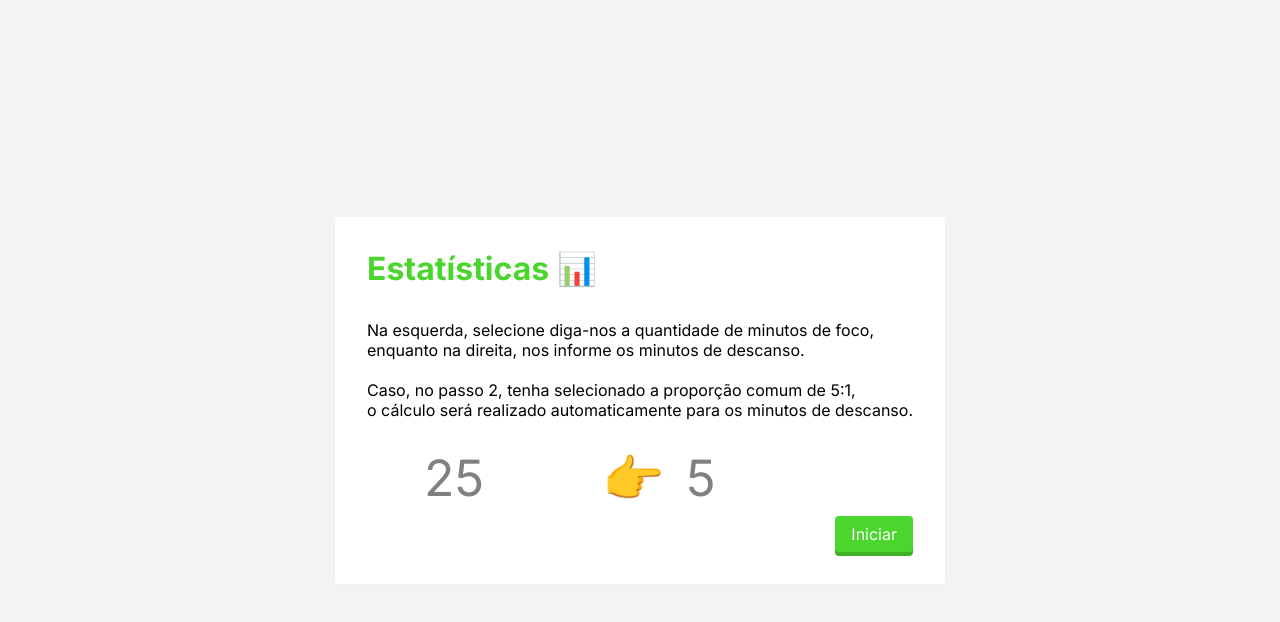
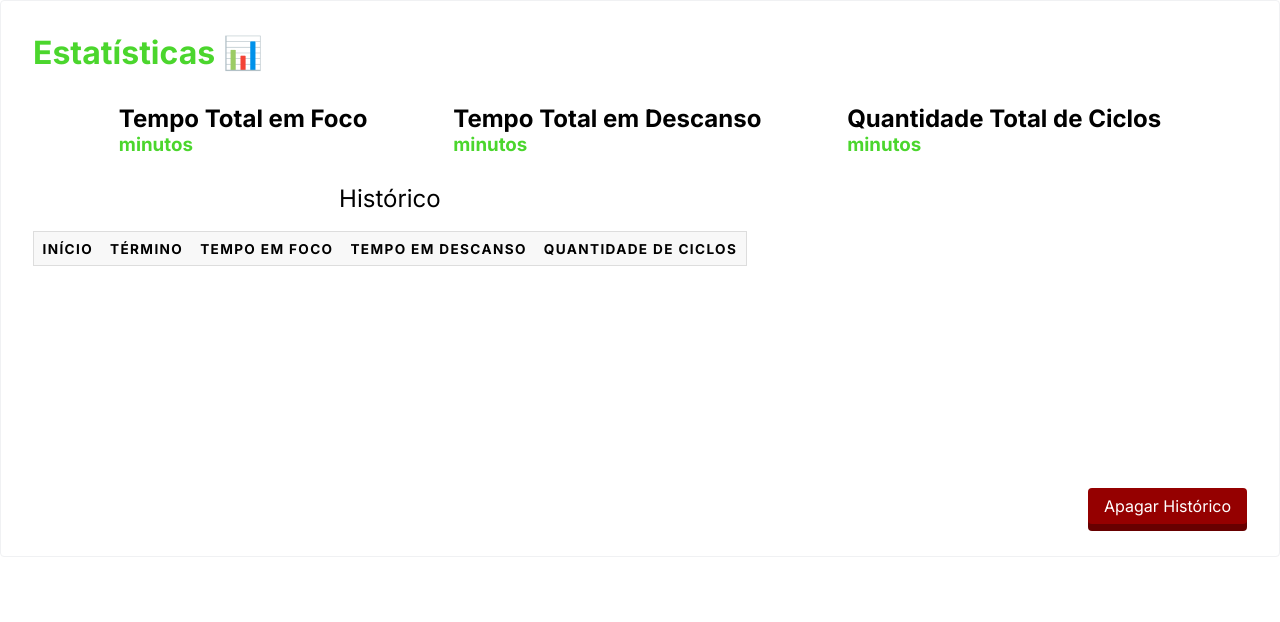
Before and after one commit to mmichelmonteiro2/pomodoro, an Electron app: page views/stats/index.html in a window 1280 px wide. Drawn offline with Linux system fonts and the light colour scheme; no server answers.

Commit message:
feature: Adicionar histórico de pomodoros

```diff
--- a/src/database/pomodorosmgr.js
+++ b/src/database/pomodorosmgr.js
@@ -15,6 +15,12 @@ exports.startPomodoro = () => {
   statement.run();
 }
 
+exports.clearHistory = () => {
+  const sql = `DELETE FROM pomodoros`;
+  const statement = dbmgr.db.prepare(sql);
+  statement.run();
+}
+
 exports.endPomodoro = (focusTime, restTime, finishedCount) => {
   const date = new Date();
   const sql = `UPDATE pomodoros SET ended_at='${date}',focus_time=${focusTime},rest_time=${restTime},finished_count=${finishedCount} WHERE ended_at IS NULL`;
--- a/views/stats/index.html
+++ b/views/stats/index.html
@@ -19,21 +19,37 @@
         <h1>Estatísticas &#128202;</h1>
       </header>
       <section>
-        <p>Na esquerda, selecione diga-nos a quantidade de minutos de foco,<br> enquanto na direita, nos informe os
-          minutos
-          de descanso.</p><br>
-        <p>Caso, no passo 2, tenha selecionado a proporção comum de 5:1,<br> o cálculo será realizado automaticamente
-          para
-          os minutos de descanso.</p><br>
-        <div class="pomodoro-setting-wrapper">
-          <input onchange="handleSetFocusTime()" class="input pomodoro" value="25" id="focus-time" type="number" min="0"
-            max="59" required>
-          <span>&#128073;</span>
-          <input class="input pomodoro" value="5" id="rest-time" type="number" min="0" max="59" required>
-        </div>
+        <article>
+          <div>
+            <h2>Tempo Total em Foco</h2>
+            <h1 id="total-focus-time">x minutos</h1>
+          </div>
+          <div>
+            <h2>Tempo Total em Descanso</h2>
+            <h1 id="total-rest-time">x minutos</h1>
+          </div>
+          <div>
+            <h2>Quantidade Total de Ciclos</h2>
+            <h1 id="total-cycle-time">x minutos</h1>
+          </div>
+        </article>
+        <table>
+          <caption>Histórico</caption>
+          <thead>
+            <tr>
+              <th scope="col">Início</th>
+              <th scope="col">Término</th>
+              <th scope="col">Tempo em Foco</th>
+              <th scope="col">Tempo em Descanso</th>
+              <th scope="col">Quantidade de Ciclos</th>
+            </tr>
+          </thead>
+          <tbody>
+          </tbody>
+        </table>
       </section>
       <footer>
-        <button onclick="finishSetup()">Iniciar</button>
+        <button onclick="clearHistory()">Apagar Histórico</button>
       </footer>
     </div>
   </main>
--- a/views/stats/script.js
+++ b/views/stats/script.js
@@ -0,0 +1,62 @@
+const history = window.api.getHistory();
+
+const tableContentElement = document.getElementsByTagName('tbody')[0];
+
+const totalFocusTimeElement = document.getElementById("total-focus-time");
+const totalRestTimeElement = document.getElementById("total-rest-time");
+const totalCycleTimeElement = document.getElementById("total-cycle-time");
+
+const total = history.reduce((accumulator, currentValue) => {
+  accumulator.focusTime += currentValue.focus_time;
+  accumulator.restTime += currentValue.rest_time;
+  accumulator.cycleCount += currentValue.finished_count;
+  return accumulator;
+}, { focusTime: 0, restTime: 0, cycleCount: 0 });
+
+totalFocusTimeElement.innerText = `${total.focusTime} minutos`;
+totalRestTimeElement.innerText = `${total.restTime} minutos`;
+totalCycleTimeElement.innerText = `${total.cycleCount} minutos`;
+
+history.forEach((cycle) => {
+  const { started_at, ended_at, focus_time, rest_time, finished_count } = cycle;
+
+  const tableRow = document.createElement('tr');
+
+  const startedAt = document.createElement('td');
+  const endedAt = document.createElement('td');
+  const focusTime = document.createElement('td');
+  const restTime = document.createElement('td');
+  const finishedCount = document.createElement('td');
+
+  startedAt.innerText = formatDate(started_at);
+  endedAt.innerText = formatDate(ended_at);
+  focusTime.innerText = focus_time;
+  restTime.innerText = rest_time;
+  finishedCount.innerText = finished_count;
+
+  tableRow.appendChild(startedAt);
+  tableRow.appendChild(endedAt);
+  tableRow.appendChild(focusTime);
+  tableRow.appendChild(restTime);
+  tableRow.appendChild(finishedCount);
+
+  tableContentElement.appendChild(tableRow);
+});
+
+function formatDate(date) {
+  const formattedDate = new Date(date);
+
+  const day = formattedDate.getDate().toString().padStart(2, '0');
+  const month = (formattedDate.getMonth() + 1).toString().padStart(2, '0');
+  const year = formattedDate.getFullYear();
+  const hours = formattedDate.getHours().toString().padStart(2, '0');
+  const minutes = formattedDate.getMinutes().toString().padStart(2, '0');
+  const seconds = formattedDate.getSeconds().toString().padStart(2, '0');
+
+  return `${day}/${month}/${year} às ${hours}:${minutes}:${seconds}`;
+}
+
+function clearHistory() {
+  window.api.clearHistory();
+  location.href = '../main/index.html'
+}
--- a/views/stats/styles.css
+++ b/views/stats/styles.css
@@ -5,14 +5,8 @@
   --border: #F0F1F3;
   --green: #4bd62d;
   --dark-green: #3fb125;
-}
-
-body {
-  background: var(--background);
-  height: 100vh;
-  display: flex;
-  align-items: center;
-  justify-content: center;
+  --red: #950000;
+  --dark-red: #670000;
 }
 
 main {
@@ -33,43 +27,15 @@ header {
   margin-bottom: 2rem;
 }
 
-.step {
-  font-size: 0.75rem;
-  font-style: italic;
+article {
+  display: flex;
+  align-items: center;
+  justify-content: space-evenly;
+  margin-bottom: 1rem;
 }
 
 h1 {
   color: var(--green);
-}
-
-label#label-name {
-  display: block;
-  margin-bottom: 1rem;
-}
-
-.input {
-  border: none;
-  outline: none;
-  border-bottom: 1px solid var(--green);
-  font-family: 'Inter';
-  padding: .5rem .5rem;
-  font-size: 20px;
-}
-
-button {
-  border: none;
-  cursor: pointer;
-  padding: .5rem 1rem;
-
-  background: var(--green);
-  color: var(--white);
-  border-radius: 4px;
-
-  font-size: 16px;
-
-  box-shadow: 0px 4px 0px 0px var(--dark-green);
-  -webkit-box-shadow: 0px 4px 0px 0px var(--dark-green);
-  -moz-box-shadow: 0px 4px 0px 0px var(--dark-green);
 }
 
 footer {
@@ -77,30 +43,58 @@ footer {
   justify-content: flex-end;
 }
 
-input.pomodoro {
-  font-size: 50px;
-  border-bottom: 0;
-  color: gray;
+table {
+  border-collapse: collapse;
+  margin: 0;
+  padding: 0;
+  width: 100%;
+  table-layout: fixed;
+
+  display: block;
+  height: 300px;
+  overflow-y: scroll;
 }
 
-input::-webkit-outer-spin-button,
-input::-webkit-inner-spin-button {
-  -webkit-appearance: none;
-  margin: 0;
+table caption {
+  font-size: 1.5em;
+  margin: .5em 0 .75em;
 }
 
-/* Firefox */
-input[type=number] {
-  -moz-appearance: textfield;
+table tr {
+  background-color: #f8f8f8;
+  border: 1px solid #ddd;
+  padding: .35em;
 }
 
-.pomodoro-setting-wrapper {
-  display: flex;
-  align-items: center;
-  justify-content: center;
+table th,
+table td {
+  padding: .625em;
+  text-align: center;
 }
 
-.pomodoro-setting-wrapper span {
-  font-size: 50px;
-  margin-right: .85rem;
+table th {
+  font-size: .85em;
+  letter-spacing: .1em;
+  text-transform: uppercase;
 }
+
+button {
+  margin-top: 1rem;
+  border: none;
+  cursor: pointer;
+  padding: 1rem 8rem;
+  color: var(--white);
+  border-radius: 4px;
+  font-size: 16px;
+  padding: .5rem 1rem;
+  background: var(--red);
+  box-shadow: 0px 7px 0px 0px var(--dark-red);
+  -webkit-box-shadow: 0px 7px 0px 0px var(--dark-red);
+  -moz-box-shadow: 0px 7px 0px 0px var(--dark-red);
+}
+
+button:hover {
+  box-shadow: 0px 5px 0px 0px var(--dark-red);
+  -webkit-box-shadow: 0px 5px 0px 0px var(--dark-red);
+  -moz-box-shadow: 0px 5px 0px 0px var(--dark-red);
+}
```
Also changed, not shown: src/database/usersmgr.js (+0 -21 lines), src/preload.js (+6 -1 lines), 1 other file.
